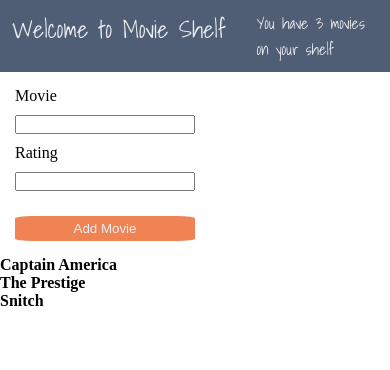
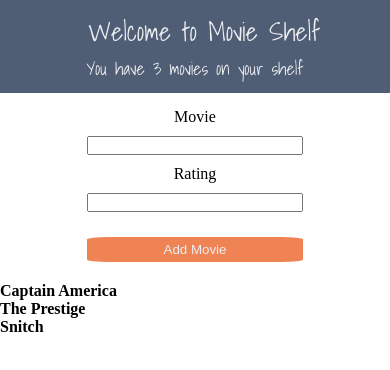
Before and after one commit to AustinFarnsworth/movie-shelf, a React (Create React App) app in the folder client/: page / in a window 390 px wide. Shown: the top 370 px of the page. Built offline with nearby package versions, Linux system fonts and the light colour scheme.

Commit message:
mobile styling topbar

```diff
--- a/client/src/ components/addMovie.css
+++ b/client/src/ components/addMovie.css
@@ -1,11 +1,11 @@
 form {
   padding: 15px;
-
+  margin-bottom: 5px;
   display: flex;
   flex-direction: column;
 }
 
-input {
+.form-input {
   width: 50%;
   margin: 10px 0;
 }
@@ -20,3 +20,18 @@ button {
   color: #edeef1;
   background-color: #ef8354;
 }
+
+@media screen and (max-width: 900px) {
+  form {
+    align-items: center;
+    margin-bottom: 5px;
+  }
+
+  .form-input {
+    width: 60%;
+  }
+
+  button {
+    width: 60%;
+  }
+}
--- a/client/src/ components/addMovie.js
+++ b/client/src/ components/addMovie.js
@@ -23,9 +23,21 @@ function AddMovie() {
   return (
     <form>
       <label className="movie-label">Movie</label>
-      <input type="text" name="name" value={name} onChange={updateName} />
+      <input
+        className="form-input"
+        type="text"
+        name="name"
+        value={name}
+        onChange={updateName}
+      />
       <label className="rating-lable">Rating</label>
-      <input type="text" name="rating" value={rating} onChange={updateRating} />
+      <input
+        className="form-input"
+        type="text"
+        name="rating"
+        value={rating}
+        onChange={updateRating}
+      />
       <button type="submit" onClick={addMovie}>
         Add Movie
       </button>
--- a/client/src/ components/topbar.css
+++ b/client/src/ components/topbar.css
@@ -14,7 +14,7 @@
   font-size: 32px;
   font-family: "Shadows Into Light", cursive;
   color: #edeef1;
-  margin-left: 15px;
+  margin-left: 5%;
 }
 
 .two {
@@ -25,13 +25,19 @@
   color: #edeef1;
 }
 
-@media screen {
+@media screen and (max-width: 900px) {
+  .topbar-container {
+    display: flex;
+    flex-direction: column;
+    align-items: center;
+  }
+
   .one {
-    font-size: 24px;
-    margin-left: 2px;
+    font-size: 26px;
+    margin-bottom: 2px;
   }
 
   .two {
-    font-size: 16px;
+    font-size: 18px;
   }
 }
```
